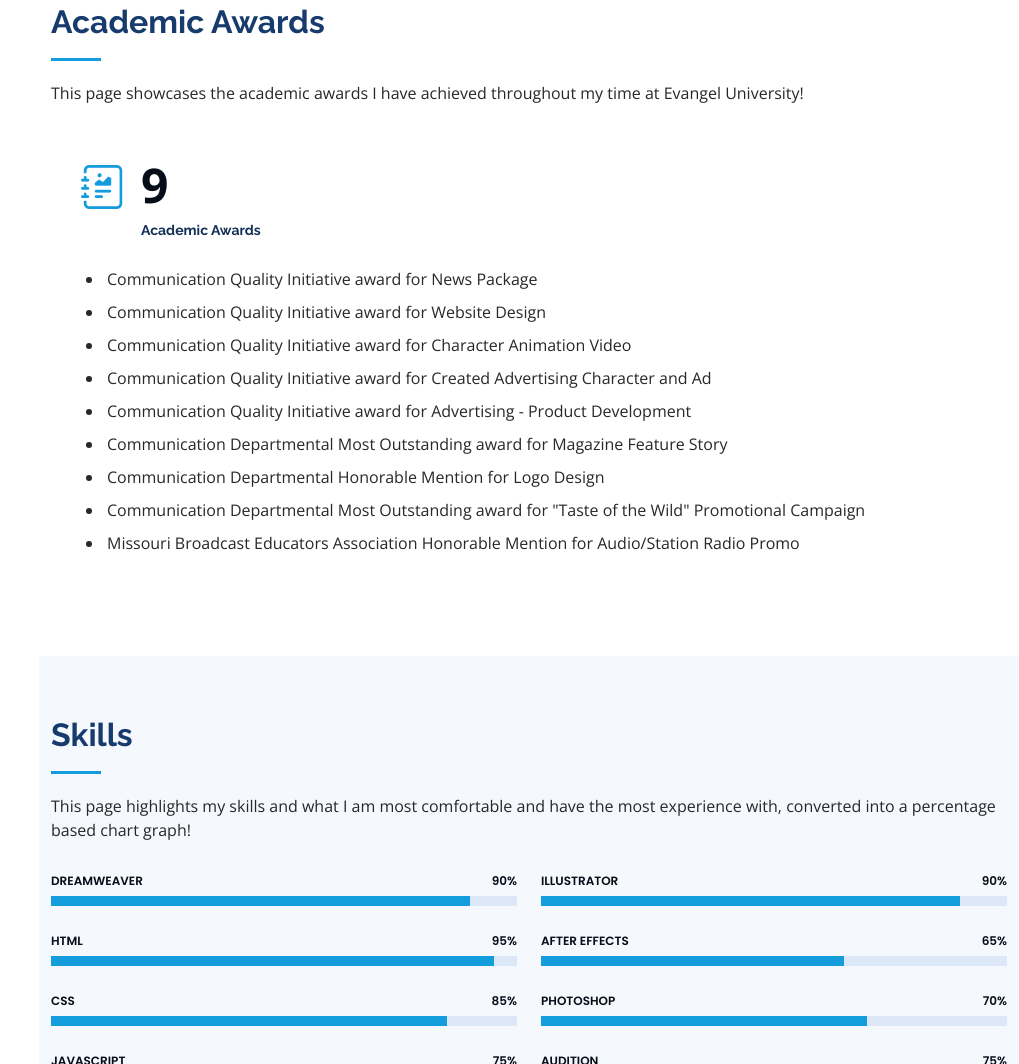
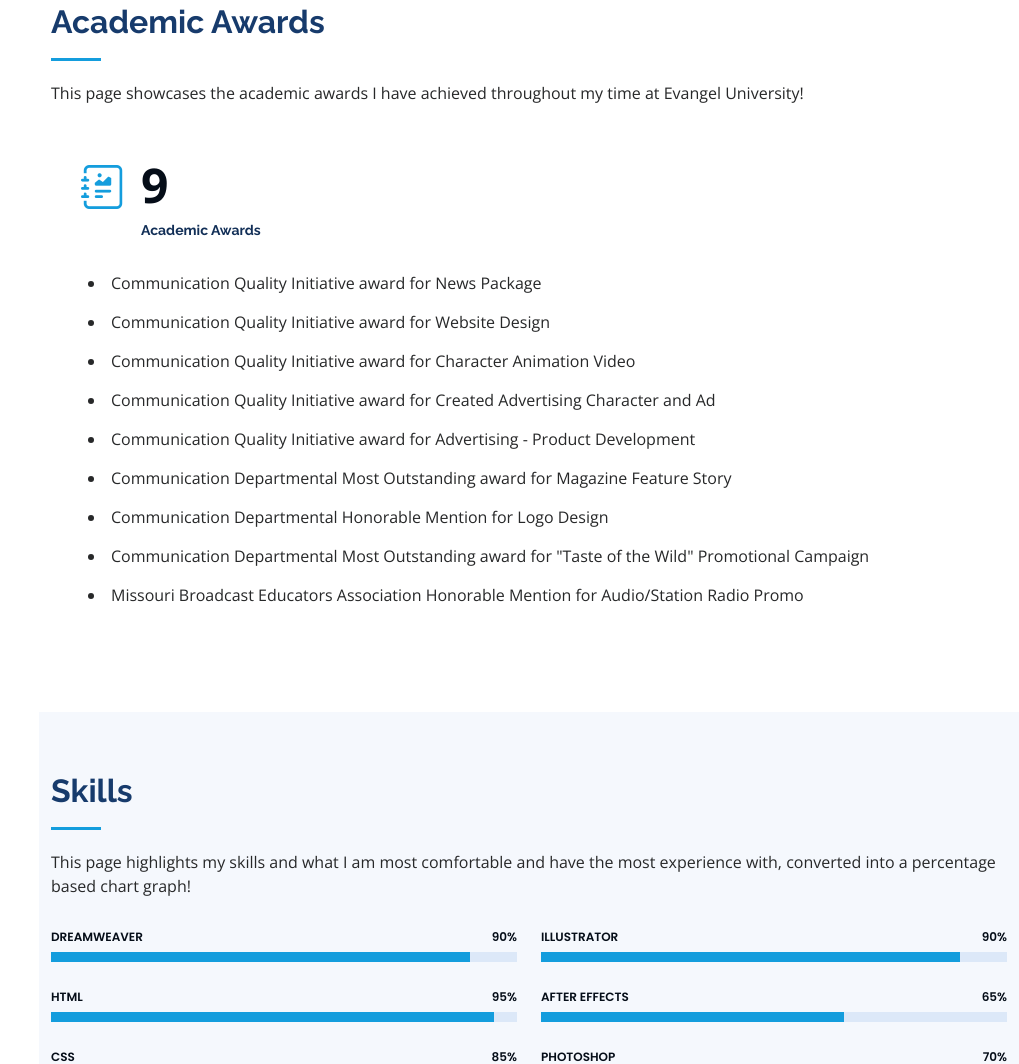
Before and after one commit to IsaacPrewitt/IsaacPrewitt.io, a plain HTML site: page index.html in a window 1280 px wide. Shown: the part 1417-2481 px from the top of the page, without its empty margins (261-1280 px from the left). Drawn offline with nearby package versions, Linux system fonts and the light colour scheme; files whose address does not match are found by name.

Commit message:
Update style.css

```diff
--- a/style.css
+++ b/style.css
@@ -308,13 +308,13 @@ section {
 }
 
 .count-box ul li {
-  padding: 3px;
-  margin: 3px;
+  padding: 5px;
+  margin: 5px;
 }
 
 .count-box li {
-  padding: 3px;
-  margin: 3px;
+  padding: 5px;
+  margin: 5px;
 }
 
 /*--------------------------------------------------------------
```
